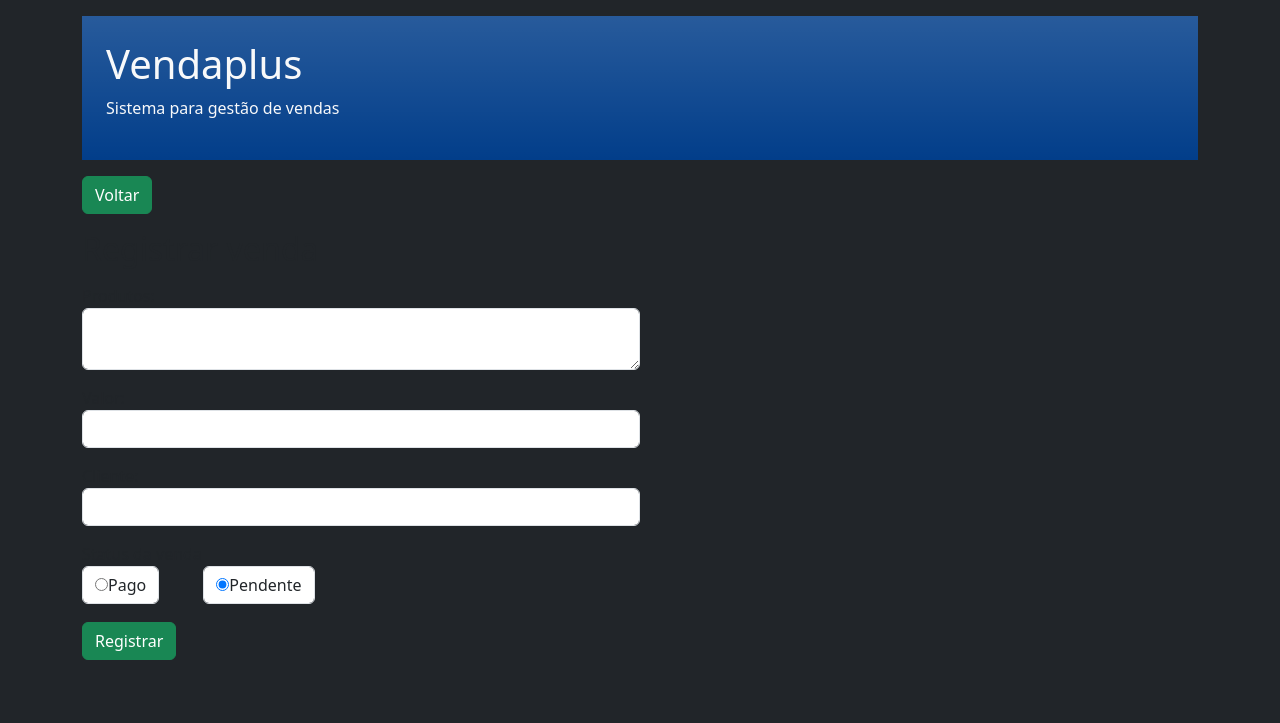
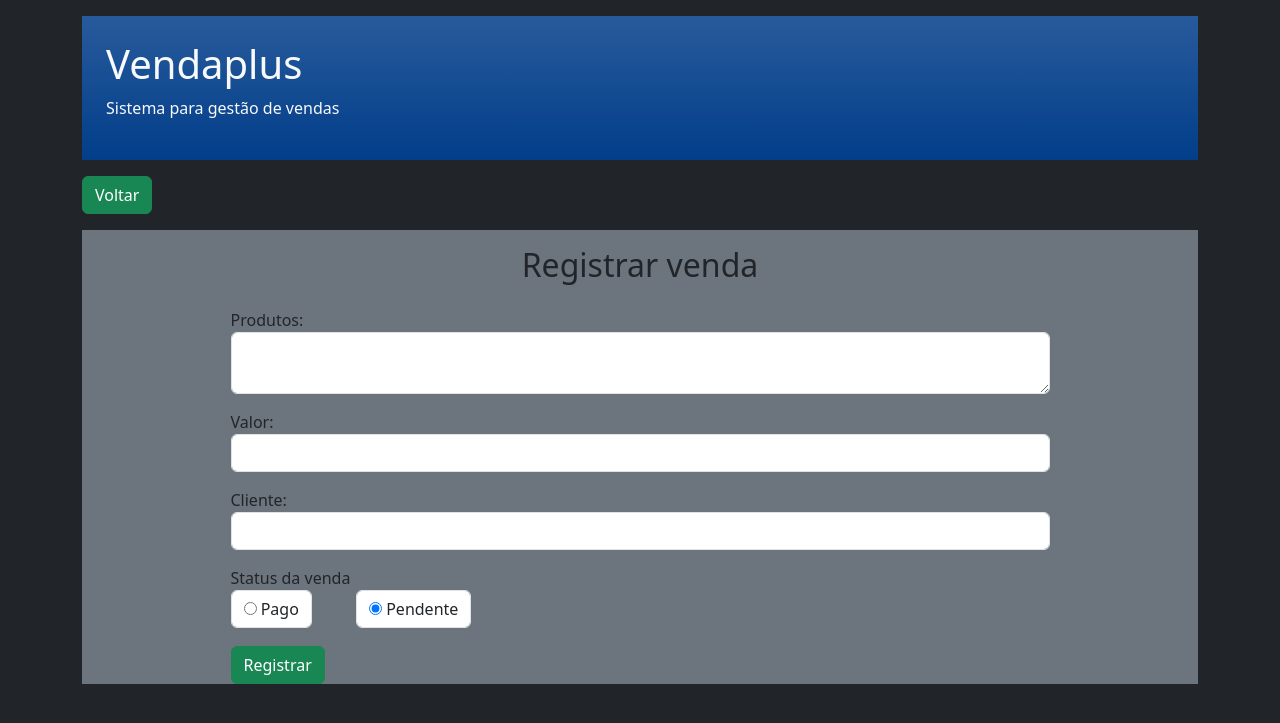
Before and after one commit to alyssongab/vendaplus, a PHP site: page /cadastrar.php in a window 1280 px wide. Shown: the top 723 px of the page. Run offline with PHP 8.4, Linux system fonts and the light colour scheme.

Commit message:
fix: ajusta largura do container formulario

```diff
--- a/includes/formulario.php
+++ b/includes/formulario.php
@@ -5,29 +5,30 @@
         </a>
     </section>
 
+    <div class="container bg-secondary d-flex flex-column justify-content-center align-items-center mt-3">
         <h2 class="mt-3">Registrar venda</h2>
 
 
-    <div class="form-container">
+        <div class="form-container w-75">
             <div class="form-wrapper">
                 <form method="post">
 
                     <!-- input produtos -->
                     <div class="form-group mt-3">
                         <label for="produtos">Produtos:</label>
-                    <textarea class="form-control" name="produtos" id="produtos" style="width: 50%;"></textarea>
+                        <textarea class="form-control" name="produtos" id="produtos"></textarea>
                     </div>
 
                     <!-- input valor -->
                     <div class="form-group mt-3">
                         <label for="valor">Valor:</label>
-                    <input class="form-control" type="text" name="valor" id="valor" style="width: 50%;">
+                        <input class="form-control" type="text" name="valor" id="valor">
                     </div>
 
                     <!-- input cliente -->
                     <div class="form-group mt-3">
                         <label for="cliente">Cliente:</label>
-                    <input class="form-control" type="text" name="cliente" id="cliente" style="width: 50%;">
+                        <input class="form-control" type="text" name="cliente" id="cliente">
                     </div>
 
                     <!-- input status -->
@@ -37,13 +38,13 @@
                         <div>
                             <div class="px-0 form-check form-check-inline">
                                 <label class="form-control">
-                                <input type="radio" name="status" value="S">Pago
+                                    <input type="radio" name="status" value="S"> Pago
                                 </label>
                             </div>
 
                             <div class="form-check form-check-inline">
                                 <label class="form-control">
-                                <input type="radio" name="status" value="N" checked>Pendente
+                                    <input type="radio" name="status" value="N" checked> Pendente
                                 </label>
                             </div>
                         </div>
@@ -57,5 +58,6 @@
                 </form>
             </div>
         </div>
+    </div>
 
 </main>
```
Lines whose indentation alone changed are shown as unchanged.
